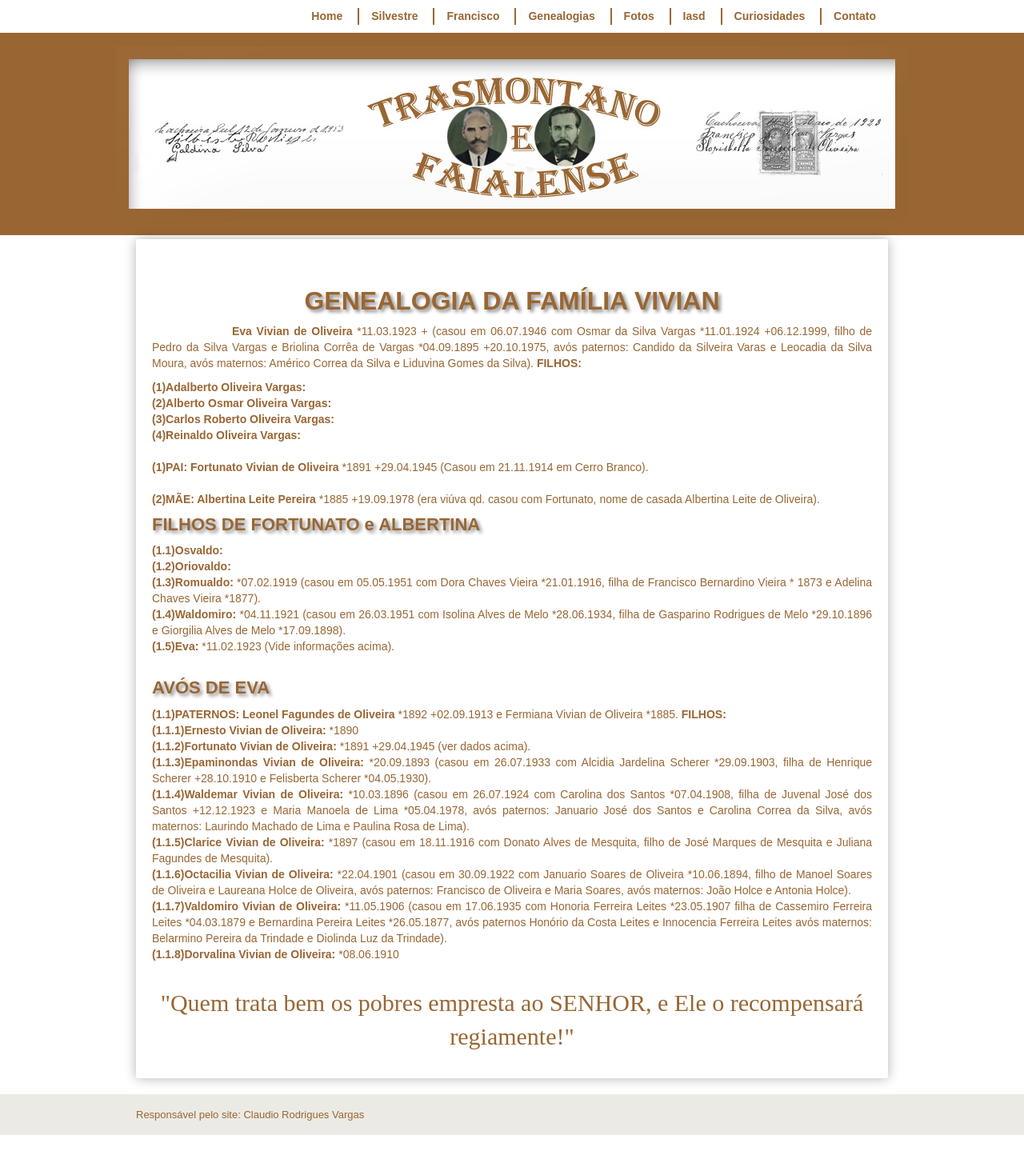
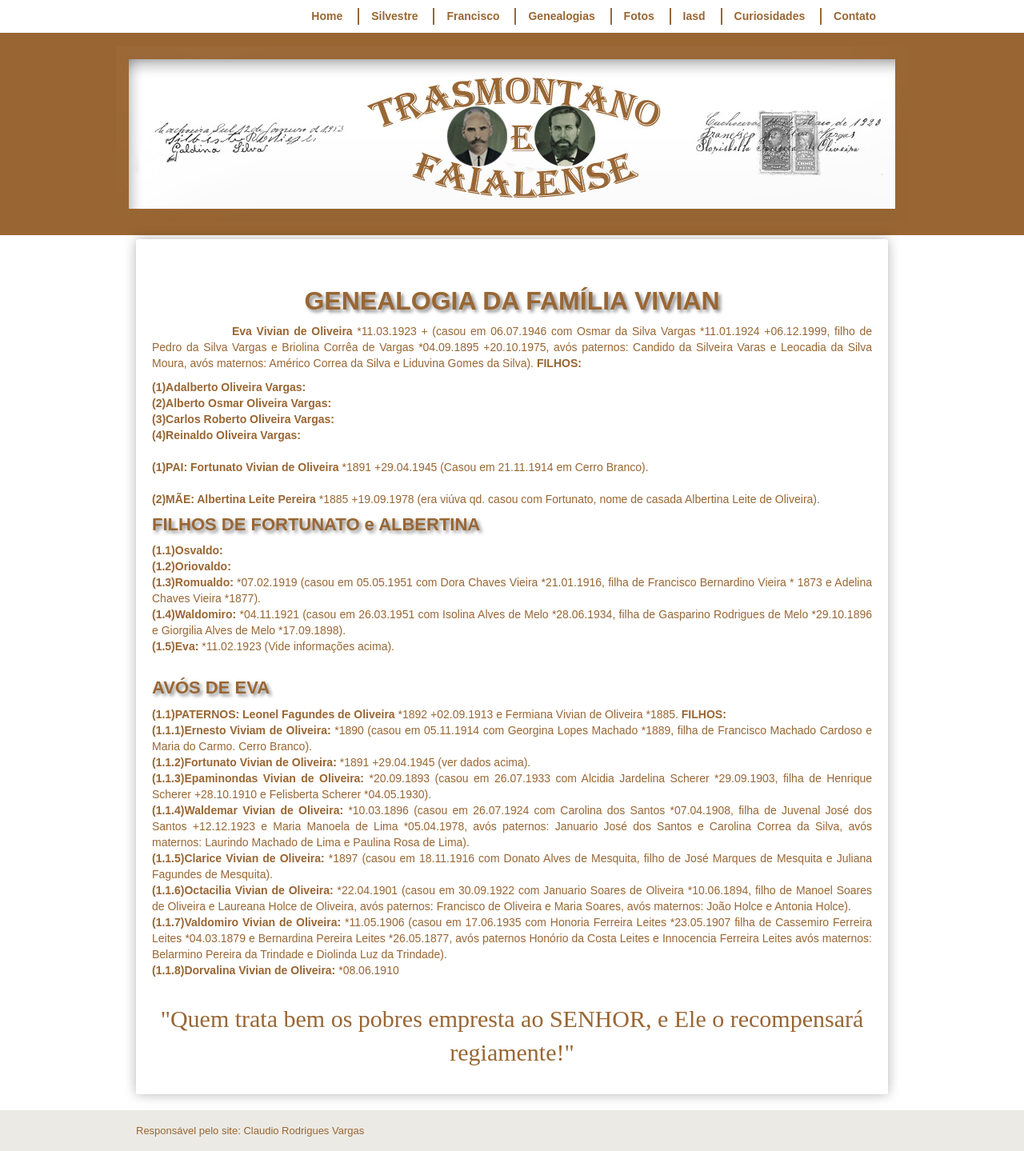
Before and after one commit to claudiovargas1955/claudiovargas1955.github.io, a Jekyll site: the page built from _pages/familia-vivian.html, in a window 1280 px wide. Shown: the whole page at 80% size. Built offline with Jekyll 4.4.1, drawn with Linux system fonts in a browser that asks for light colours; some web fonts are replaced.

Commit message:
Update familia-vivian.html

```diff
--- a/_pages/familia-vivian.html
+++ b/_pages/familia-vivian.html
@@ -119,7 +119,8 @@ e Adelina Chaves Vieira *1877).<br>
 
 <h4>AVÓS DE EVA</h4>
 <p><b>(1.1)PATERNOS: Leonel Fagundes de Oliveira </b>*1892 +02.09.1913 e Fermiana Vivian de Oliveira *1885. <b>FILHOS: </b><br>
-  <b>(1.1.1)Ernesto Vivian de Oliveira: </b>*1890<br>
+  <b>(1.1.1)Ernesto Viviam de Oliveira: </b>*1890 (casou em 05.11.1914 com Georgina Lopes Machado *1889, filha de Francisco
+  Machado Cardoso e Maria do Carmo. Cerro Branco). <br>
   <b>(1.1.2)Fortunato Vivian de Oliveira: </b>*1891 +29.04.1945 (ver dados acima).<br>
   <b>(1.1.3)Epaminondas Vivian de Oliveira: </b>*20.09.1893 (casou em 26.07.1933 com Alcidia Jardelina Scherer *29.09.1903, filha de
   Henrique Scherer +28.10.1910 e Felisberta Scherer *04.05.1930).<br>
```
